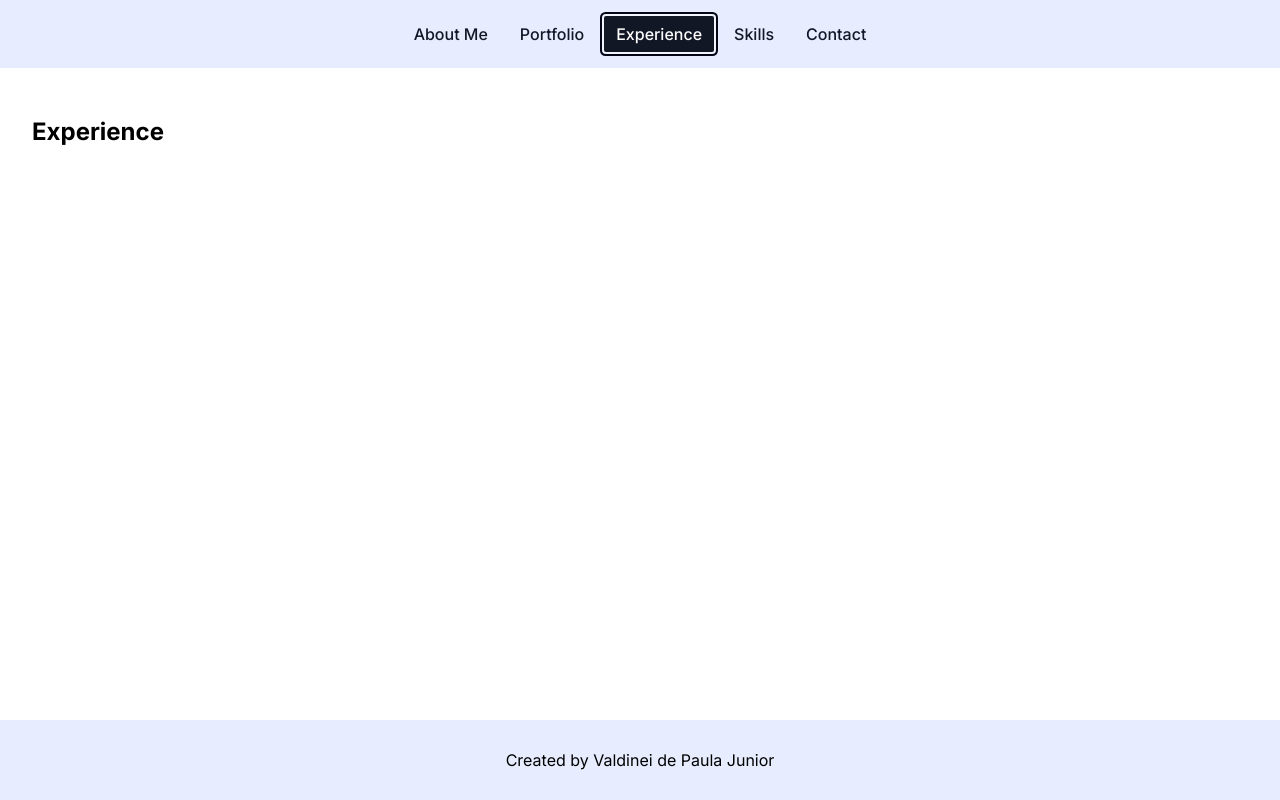
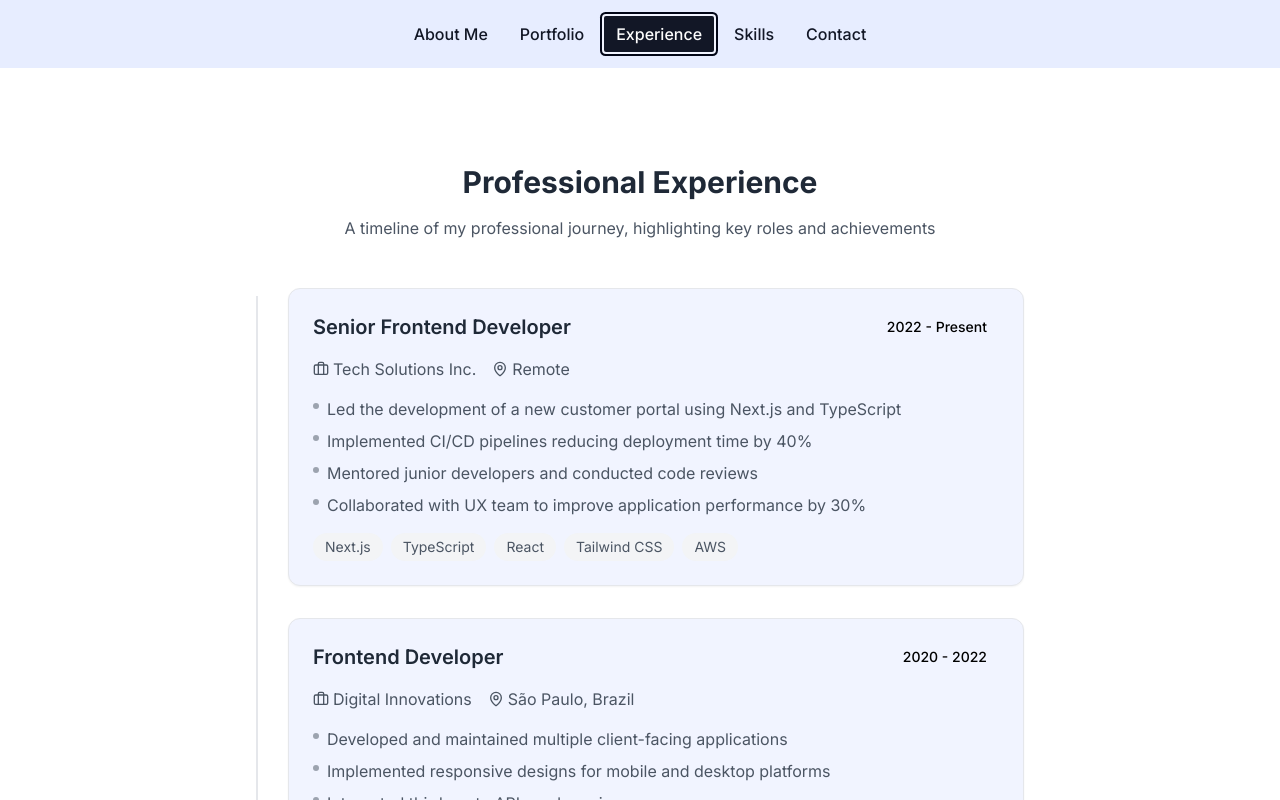
Before and after one commit to ValdineiJunior/valdinei-junior-landing-page, a Next.js app: page / in a window 1280 px wide. Both pictures are taken after a click on the tab "Experience". Shown: the top 800 px of the page. Built offline with nearby package versions, Linux system fonts and the light colour scheme.

Commit message:
feat: create experience component

```diff
--- a/app/page.tsx
+++ b/app/page.tsx
@@ -2,6 +2,7 @@ import { About } from "@/components/About";
 import { Skills } from "@/components/Skills";
 import { Contact } from "@/components/Contact";
 import { Portfolio } from "@/components/Portfolio";
+import { Experience } from "@/components/Experience";
 import { Tabs, TabsContent, TabsList, TabsTrigger } from "@/components/ui/tabs";
 
 export default function Home() {
@@ -37,7 +38,7 @@ export default function Home() {
             <Portfolio />
           </TabsContent>
           <TabsContent value="experience" className="mt-4">
-            <h1 className="text-2xl font-bold">Experience</h1>
+            <Experience />
           </TabsContent>
           <TabsContent value="skills" className="mt-4">
             <Skills />
--- /dev/null
+++ b/components/Experience.tsx
@@ -0,0 +1,118 @@
+import { Briefcase, MapPin } from "lucide-react";
+
+const experiences = [
+  {
+    company: "Tech Solutions Inc.",
+    position: "Senior Frontend Developer",
+    period: "2022 - Present",
+    location: "Remote",
+    description: [
+      "Led the development of a new customer portal using Next.js and TypeScript",
+      "Implemented CI/CD pipelines reducing deployment time by 40%",
+      "Mentored junior developers and conducted code reviews",
+      "Collaborated with UX team to improve application performance by 30%",
+    ],
+    technologies: ["Next.js", "TypeScript", "React", "Tailwind CSS", "AWS"],
+  },
+  {
+    company: "Digital Innovations",
+    position: "Frontend Developer",
+    period: "2020 - 2022",
+    location: "São Paulo, Brazil",
+    description: [
+      "Developed and maintained multiple client-facing applications",
+      "Implemented responsive designs for mobile and desktop platforms",
+      "Integrated third-party APIs and services",
+      "Participated in agile development processes",
+    ],
+    technologies: ["React", "JavaScript", "Redux", "Material UI", "REST APIs"],
+  },
+  {
+    company: "WebTech Solutions",
+    position: "Junior Developer",
+    period: "2018 - 2020",
+    location: "Curitiba, Brazil",
+    description: [
+      "Built and maintained company websites and web applications",
+      "Collaborated with designers to implement UI/UX designs",
+      "Fixed bugs and implemented new features",
+      "Participated in daily stand-ups and sprint planning",
+    ],
+    technologies: ["HTML", "CSS", "JavaScript", "jQuery", "Bootstrap"],
+  },
+];
+
+const ExperienceCard = ({
+  experience,
+}: {
+  experience: (typeof experiences)[0];
+}) => {
+  return (
+    <div className="relative pb-8 pl-8 before:absolute before:left-0 before:top-2 before:h-full before:w-0.5 before:bg-gray-200 last:before:hidden">
+      <div className="bg-blue-500 absolute left-[-4px] top-2 h-2 w-2 rounded-full"></div>
+      <div className="rounded-xl border border-gray-200 bg-white p-6 shadow-sm transition-all duration-300 hover:shadow-md">
+        <div className="mb-4 flex items-center justify-between">
+          <h3 className="text-xl font-semibold text-gray-800">
+            {experience.position}
+          </h3>
+          <span className="bg-blue-100 text-blue-600 rounded-full px-3 py-1 text-sm font-medium">
+            {experience.period}
+          </span>
+        </div>
+
+        <div className="mb-4 flex items-center gap-4 text-gray-600">
+          <div className="flex items-center gap-1">
+            <Briefcase className="h-4 w-4" />
+            <span>{experience.company}</span>
+          </div>
+          <div className="flex items-center gap-1">
+            <MapPin className="h-4 w-4" />
+            <span>{experience.location}</span>
+          </div>
+        </div>
+
+        <ul className="mb-4 space-y-2">
+          {experience.description.map((item, index) => (
+            <li key={index} className="flex items-start gap-2 text-gray-600">
+              <span className="mt-1.5 h-1.5 w-1.5 rounded-full bg-gray-400"></span>
+              <span>{item}</span>
+            </li>
+          ))}
+        </ul>
+
+        <div className="flex flex-wrap gap-2">
+          {experience.technologies.map((tech) => (
+            <span
+              key={tech}
+              className="rounded-full bg-gray-100 px-3 py-1 text-sm text-gray-600"
+            >
+              {tech}
+            </span>
+          ))}
+        </div>
+      </div>
+    </div>
+  );
+};
+
+export const Experience = () => {
+  return (
+    <div className="mx-auto max-w-7xl px-4 py-12 sm:px-6 lg:px-8">
+      <div className="mb-12 text-center">
+        <h2 className="mb-4 text-3xl font-bold text-gray-800">
+          Professional Experience
+        </h2>
+        <p className="mx-auto max-w-2xl text-gray-600">
+          A timeline of my professional journey, highlighting key roles and
+          achievements
+        </p>
+      </div>
+
+      <div className="mx-auto max-w-3xl">
+        {experiences.map((experience) => (
+          <ExperienceCard key={experience.company} experience={experience} />
+        ))}
+      </div>
+    </div>
+  );
+};
```
